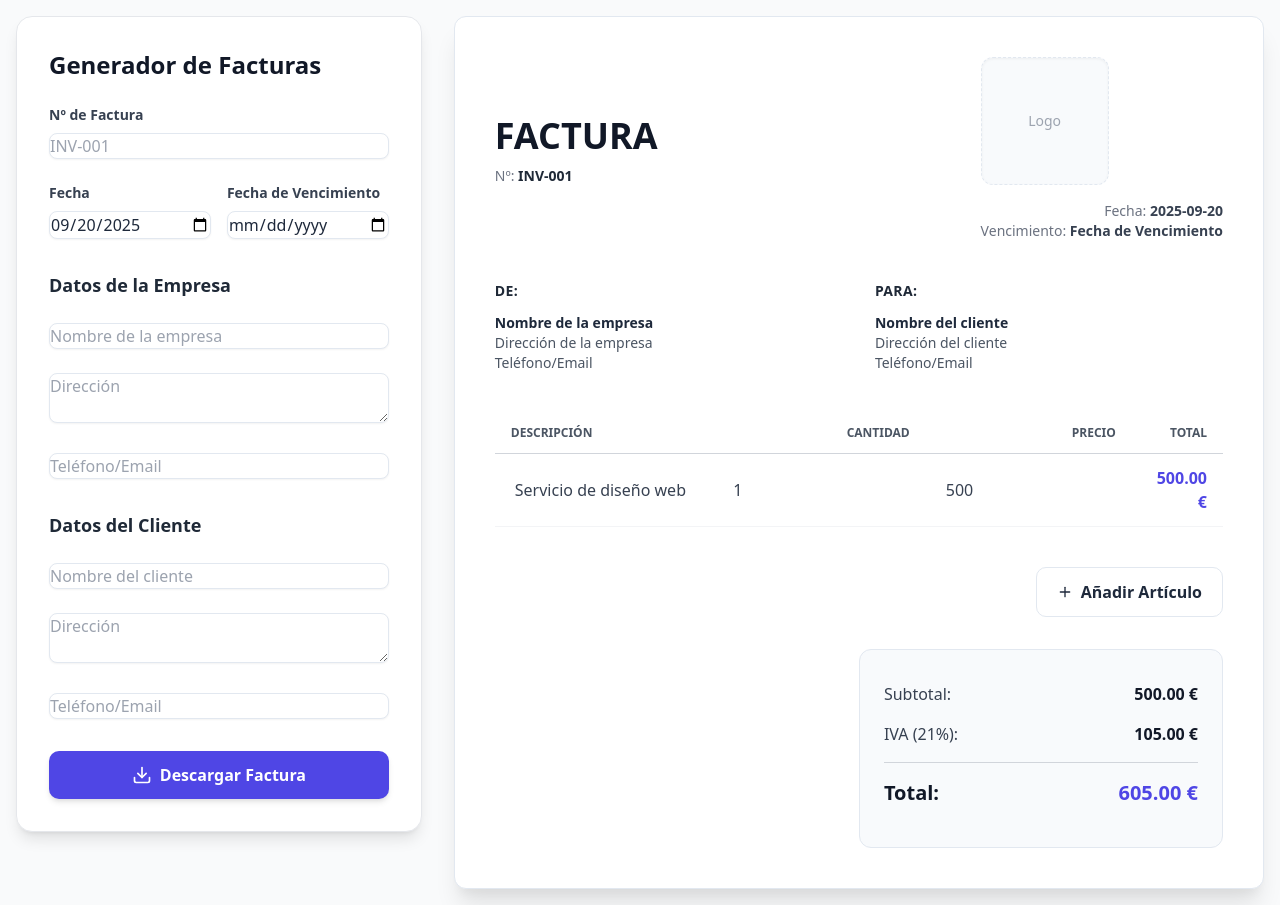
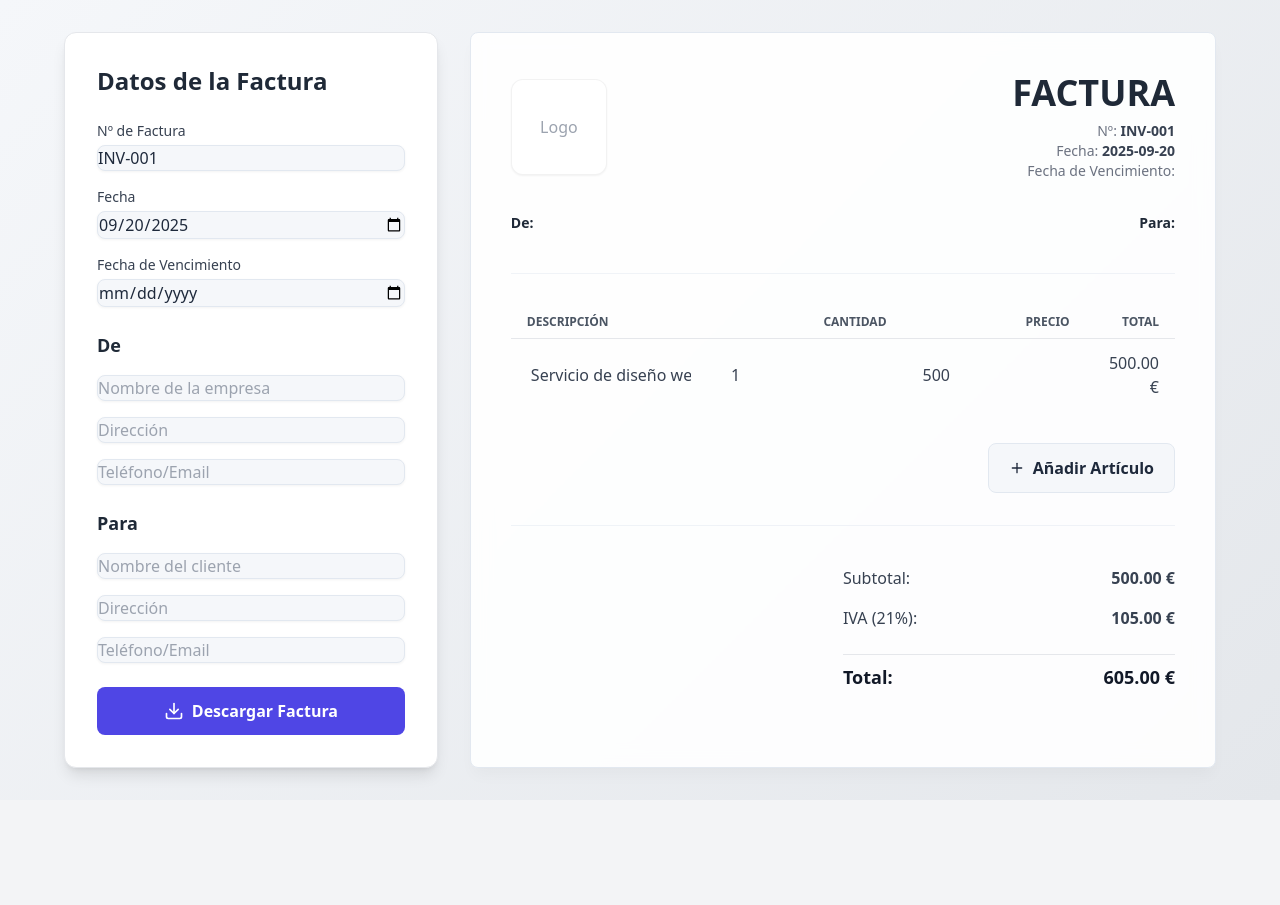
Before and after one commit to diegonoia8-sketch/Facturacion, a plain HTML site: page index.html in a window 1280 px wide. After the commit the page ends 800 px from the top, so only its background shows below. Drawn offline with nearby package versions, Linux system fonts and the light colour scheme.

Commit message:
Update index.html

```diff
--- a/index.html
+++ b/index.html
@@ -8,93 +8,122 @@
     <script src="https://cdnjs.cloudflare.com/ajax/libs/jspdf/2.5.1/jspdf.umd.min.js"></script>
     <script src="https://cdnjs.cloudflare.com/ajax/libs/html2canvas/1.4.1/html2canvas.min.js"></script>
     <script src="https://unpkg.com/feather-icons"></script>
-    <link href="https://fonts.googleapis.com/css2?family=Plus+Jakarta+Sans:wght@400;500;600;700;800&display=swap" rel="stylesheet">
+    <link href="https://fonts.googleapis.com/css2?family=Inter:wght@400;500;600;700&display=swap" rel="stylesheet">
     <style>
         :root {
-            --bg-color: #F8FAFC; /* Slate-50 */
+            --bg-color: #f5f7fa;
             --sidebar-color: #ffffff;
-            --text-color: #1E293B; /* Slate-800 */
-            --text-muted: #64748B; /* Slate-500 */
-            --primary: #4F46E5; /* Indigo-600 */
-            --primary-hover: #4338CA; /* Indigo-700 */
-            --border-color: #E2E8F0; /* Slate-200 */
-            --radius: 12px;
-            --shadow: 0 4px 6px -1px rgba(0,0,0,0.1), 0 2px 4px -1px rgba(0,0,0,0.06);
+            --text-color: #1e293b;
+            --text-muted: #64748b;
+            --primary: #4f46e5;
+            --primary-hover: #4338ca;
+            --border-color: #e2e8f0;
+            --radius: 8px;
+            --shadow: 0 1px 3px rgba(0, 0, 0, 0.05);
         }
+
         body {
-            background-color: var(--bg-color);
+            background: linear-gradient(135deg, #f5f7fa 0%, #e4e7eb 100%);
+            min-height: 100vh;
+        }
+
+        body {
+            background: linear-gradient(135deg, #f5f7fa 0%, #e4e7eb 100%);
             color: var(--text-color);
-            font-family: 'Plus Jakarta Sans', sans-serif;
+            font-family: 'Inter', -apple-system, BlinkMacSystemFont, 'Segoe UI', Roboto, Oxygen, Ubuntu, Cantarell, sans-serif;
             line-height: 1.5;
+            min-height: 100vh;
         }
+
         .invoice-paper {
             background-color: white;
+            border: 1px solid var(--border-color);
             border-radius: var(--radius);
-            box-shadow: 0 20px 25px -5px rgba(0, 0, 0, 0.1), 0 10px 10px -5px rgba(0, 0, 0, 0.04);
-            border: 1px solid var(--border-color);
+            box-shadow: 0 10px 15px -3px rgba(0, 0, 0, 0.03), 0 4px 6px -2px rgba(0, 0, 0, 0.01);
+            transition: all 0.2s ease;
+            backdrop-filter: blur(10px);
+            background-color: rgba(255, 255, 255, 0.9);
         }
+
+        .invoice-paper:hover {
+            box-shadow: 0 20px 25px -5px rgba(0, 0, 0, 0.05), 0 10px 10px -5px rgba(0, 0, 0, 0.02);
+            transform: translateY(-2px);
+        }
+
         .logo-placeholder {
-            background-color: var(--bg-color);
+            background-color: var(--sidebar-color);
             display: flex;
             align-items: center;
             justify-content: center;
             border-radius: 12px;
-            box-shadow: inset 0 1px 3px rgba(0, 0, 0, 0.05);
-            border: 1px dashed var(--border-color);
+            box-shadow: 0 1px 2px rgba(0, 0, 0, 0.05);
+            border: 1px solid rgba(0, 0, 0, 0.05);
         }
+
         .divider {
-            border-top: 2px solid var(--border-color);
+            border-top: 1px solid var(--border-color);
+            opacity: 0.5;
         }
+
         .total-box {
-            background-color: var(--bg-color);
+            background-color: var(--sidebar-color);
             border-radius: var(--radius);
             padding: 1.5rem;
+            box-shadow: 0 1px 2px rgba(0, 0, 0, 0.05);
+            border: 1px solid rgba(0, 0, 0, 0.05);
+            backdrop-filter: blur(10px);
+            background-color: rgba(255, 255, 255, 0.95);
+        }
+
+        input, select {
+            background-color: var(--bg-color);
             border: 1px solid var(--border-color);
-        }
-        input, select, textarea {
-            background-color: white;
-            border: 1px solid var(--border-color);
-            border-radius: 8px;
+            border-radius: var(--radius);
             padding: 0.75rem;
             font-size: 0.95rem;
             transition: all 0.2s;
             width: 100%;
-            box-shadow: 0 1px 2px rgba(0, 0, 0, 0.05);
+            box-shadow: var(--shadow);
         }
-        input:focus, select:focus, textarea:focus {
+
+        input:focus, select:focus {
             outline: none;
             border-color: var(--primary);
-            box-shadow: 0 0 0 3px rgba(79, 70, 229, 0.2);
+            box-shadow: 0 0 0 3px var(--primary-hover);
         }
+
         .btn {
             display: inline-flex;
             align-items: center;
             justify-content: center;
             padding: 0.75rem 1.25rem;
-            border-radius: 10px;
+            border-radius: var(--radius);
             font-weight: 600;
             transition: all 0.2s ease;
             cursor: pointer;
         }
+
         .btn-primary {
             background-color: var(--primary);
             color: white;
-            box-shadow: var(--shadow);
         }
+
         .btn-primary:hover {
             background-color: var(--primary-hover);
             transform: translateY(-1px);
-            box-shadow: 0 10px 15px -3px rgba(79, 70, 229, 0.2), 0 4px 6px -2px rgba(79, 70, 229, 0.1);
         }
+
         .btn-secondary {
-            background-color: white;
+            background-color: var(--bg-color);
             color: var(--text-color);
             border: 1px solid var(--border-color);
         }
+
         .btn-secondary:hover {
-            background-color: #F1F5F9; /* Slate-100 */
+            background-color: #e9ecef;
             transform: translateY(-1px);
         }
+
         .table-input {
             width: 100%;
             background-color: transparent;
@@ -102,50 +131,52 @@
             padding: 0.5rem 0.25rem;
             box-shadow: none;
         }
+
         .table-input:focus {
             border-color: transparent;
             box-shadow: none;
         }
-        .table-cell-amount {
-            font-weight: 600;
-            color: var(--primary);
+
+        .flex-row {
+            display: flex;
+            align-items: center;
+            gap: 1rem;
         }
+
     </style>
 </head>
-<body class="bg-gray-50 font-sans leading-normal tracking-normal">
+<body class="bg-gray-100 font-sans leading-normal tracking-normal">
     <div class="min-h-screen flex items-center justify-center p-4">
-        <div class="flex flex-col lg:flex-row w-full max-w-7xl space-y-8 lg:space-y-0 lg:space-x-8">
-            <div class="lg:w-1/3 w-full bg-white p-6 md:p-8 rounded-2xl shadow-lg border border-gray-200 sticky top-4 self-start">
-                <h2 class="text-2xl font-extrabold text-gray-900 mb-6">Generador de Facturas</h2>
+        <div class="flex flex-col md:flex-row w-full max-w-6xl space-y-8 md:space-y-0 md:space-x-8">
+            <div class="md:w-1/3 w-full bg-white p-6 md:p-8 rounded-xl shadow-lg border border-gray-200">
+                <h2 class="text-2xl font-bold text-gray-800 mb-6">Datos de la Factura</h2>
 
-                <div class="space-y-6 mb-8">
+                <div class="space-y-4 mb-6">
                     <div>
-                        <label for="invoiceNumber" class="block text-sm font-semibold text-gray-700 mb-2">Nº de Factura</label>
-                        <input type="text" id="invoiceNumber" placeholder="INV-001" class="form-input">
+                        <label for="invoiceNumber" class="block text-sm font-medium text-gray-700 mb-1">Nº de Factura</label>
+                        <input type="text" id="invoiceNumber" class="form-input" value="INV-001">
                     </div>
-                    <div class="grid grid-cols-2 gap-4">
-                        <div>
-                            <label for="fecha" class="block text-sm font-semibold text-gray-700 mb-2">Fecha</label>
-                            <input type="date" id="fecha" class="form-input">
-                        </div>
-                        <div>
-                            <label for="dueDate" class="block text-sm font-semibold text-gray-700 mb-2">Fecha de Vencimiento</label>
-                            <input type="date" id="dueDate" class="form-input">
-                        </div>
+                    <div>
+                        <label for="fecha" class="block text-sm font-medium text-gray-700 mb-1">Fecha</label>
+                        <input type="date" id="fecha" class="form-input">
+                    </div>
+                    <div>
+                        <label for="dueDate" class="block text-sm font-medium text-gray-700 mb-1">Fecha de Vencimiento</label>
+                        <input type="date" id="dueDate" class="form-input">
                     </div>
                 </div>
 
-                <div class="space-y-6 mb-8">
-                    <h3 class="text-lg font-bold text-gray-800">Datos de la Empresa</h3>
+                <div class="space-y-4 mb-6">
+                    <h3 class="text-lg font-semibold text-gray-800">De</h3>
                     <input type="text" id="fromName" class="form-input" placeholder="Nombre de la empresa">
-                    <textarea id="fromAddress" class="form-input" rows="2" placeholder="Dirección"></textarea>
+                    <input type="text" id="fromAddress" class="form-input" placeholder="Dirección">
                     <input type="text" id="fromPhone" class="form-input" placeholder="Teléfono/Email">
                 </div>
 
-                <div class="space-y-6 mb-8">
-                    <h3 class="text-lg font-bold text-gray-800">Datos del Cliente</h3>
+                <div class="space-y-4 mb-6">
+                    <h3 class="text-lg font-semibold text-gray-800">Para</h3>
                     <input type="text" id="toName" class="form-input" placeholder="Nombre del cliente">
-                    <textarea id="toAddress" class="form-input" rows="2" placeholder="Dirección"></textarea>
+                    <input type="text" id="toAddress" class="form-input" placeholder="Dirección">
                     <input type="text" id="toPhone" class="form-input" placeholder="Teléfono/Email">
                 </div>
 
@@ -155,51 +186,51 @@
                 </button>
             </div>
 
-            <div id="invoice" class="lg:w-2/3 w-full invoice-paper p-6 md:p-10">
-                <div class="flex flex-col sm:flex-row justify-between items-start sm:items-center mb-10">
-                    <div class="mb-4 sm:mb-0">
-                        <h1 class="text-4xl font-extrabold text-gray-900 leading-tight">FACTURA</h1>
-                        <p class="text-sm text-gray-500 mt-2">Nº: <span id="displayInvoiceNumber" class="font-bold text-gray-800">INV-001</span></p>
+            <div id="invoice" class="md:w-2/3 w-full invoice-paper p-6 md:p-10">
+                <div class="flex flex-col sm:flex-row justify-between items-start sm:items-center mb-8">
+                    <div class="logo-placeholder w-24 h-24 mb-4 sm:mb-0">
+                        <span class="text-gray-400">Logo</span>
                     </div>
-                    <div class="text-left sm:text-right">
-                        <div class="logo-placeholder w-24 h-24 sm:w-32 sm:h-32 mb-4">
-                            <span class="text-gray-400 text-sm">Logo</span>
-                        </div>
+                    <div class="text-right">
+                        <h1 class="text-4xl font-bold text-gray-800">FACTURA</h1>
+                        <p class="text-sm text-gray-500 mt-2">Nº: <span id="displayInvoiceNumber" class="font-semibold text-gray-700">INV-001</span></p>
                         <p class="text-sm text-gray-500">Fecha: <span id="displayFecha" class="font-semibold text-gray-700">2024-05-20</span></p>
-                        <p class="text-sm text-gray-500">Vencimiento: <span id="displayDueDate" class="font-semibold text-gray-700">2024-06-20</span></p>
+                        <p class="text-sm text-gray-500">Fecha de Vencimiento: <span id="displayDueDate" class="font-semibold text-gray-700">2024-06-20</span></p>
                     </div>
                 </div>
 
-                <div class="grid sm:grid-cols-2 gap-8 mb-10 text-sm">
+                <div class="flex flex-col sm:flex-row justify-between mb-8 text-sm">
                     <div>
-                        <h3 class="font-bold text-gray-800 mb-3 uppercase tracking-wide">De:</h3>
-                        <p id="displayFromName" class="font-semibold">Nombre de la empresa</p>
-                        <p id="displayFromAddress" class="text-gray-600">Dirección de la empresa</p>
-                        <p id="displayFromPhone" class="text-gray-600">Teléfono/Email</p>
+                        <h3 class="font-semibold text-gray-800 mb-2">De:</h3>
+                        <p id="displayFromName">Nombre de la empresa</p>
+                        <p id="displayFromAddress">Dirección de la empresa</p>
+                        <p id="displayFromPhone">Teléfono/Email</p>
                     </div>
-                    <div>
-                        <h3 class="font-bold text-gray-800 mb-3 uppercase tracking-wide">Para:</h3>
-                        <p id="displayToName" class="font-semibold">Nombre del cliente</p>
-                        <p id="displayToAddress" class="text-gray-600">Dirección del cliente</p>
-                        <p id="displayToPhone" class="text-gray-600">Teléfono/Email</p>
+                    <div class="mt-6 sm:mt-0 text-left sm:text-right">
+                        <h3 class="font-semibold text-gray-800 mb-2">Para:</h3>
+                        <p id="displayToName">Nombre del cliente</p>
+                        <p id="displayToAddress">Dirección del cliente</p>
+                        <p id="displayToPhone">Teléfono/Email</p>
                     </div>
                 </div>
 
-                <table class="w-full text-left border-collapse table-auto mb-10">
+                <div class="divider mb-8"></div>
+
+                <table class="w-full text-left border-collapse table-auto mb-8">
                     <thead>
-                        <tr class="text-gray-600 uppercase text-xs border-b border-gray-300">
-                            <th class="py-3 px-4 font-bold">Descripción</th>
-                            <th class="py-3 px-4 font-bold text-right">Cantidad</th>
-                            <th class="py-3 px-4 font-bold text-right">Precio</th>
-                            <th class="py-3 px-4 font-bold text-right">Total</th>
+                        <tr class="text-gray-600 uppercase text-xs">
+                            <th class="py-2 px-4 font-semibold">Descripción</th>
+                            <th class="py-2 px-4 font-semibold text-right">Cantidad</th>
+                            <th class="py-2 px-4 font-semibold text-right">Precio</th>
+                            <th class="py-2 px-4 font-semibold text-right">Total</th>
                         </tr>
                     </thead>
                     <tbody id="invoiceItems">
-                        <tr class="border-b border-gray-100 bg-white">
+                        <tr class="border-t border-gray-200">
                             <td class="py-3 px-4 text-gray-700"><input type="text" class="table-input" value="Servicio de diseño web"></td>
                             <td class="py-3 px-4 text-right text-gray-700"><input type="number" class="table-input item-qty" value="1"></td>
                             <td class="py-3 px-4 text-right text-gray-700"><input type="number" class="table-input item-price" value="500"></td>
-                            <td class="py-3 px-4 text-right font-bold total-item table-cell-amount">500.00 €</td>
+                            <td class="py-3 px-4 text-right text-gray-700 font-medium total-item">500.00 €</td>
                         </tr>
                     </tbody>
                 </table>
@@ -211,19 +242,22 @@
                     </button>
                 </div>
 
+
+                <div class="divider mb-8"></div>
+
                 <div class="flex justify-end">
-                    <div class="w-full sm:w-1/2 total-box">
+                    <div class="w-full sm:w-1/2">
                         <div class="flex justify-between py-2 text-gray-700">
                             <span>Subtotal:</span>
-                            <span id="subtotal" class="font-semibold text-gray-900">0.00 €</span>
+                            <span id="subtotal" class="font-semibold">0.00 €</span>
                         </div>
                         <div class="flex justify-between py-2 text-gray-700">
                             <span>IVA (21%):</span>
-                            <span id="tax" class="font-semibold text-gray-900">0.00 €</span>
+                            <span id="tax" class="font-semibold">0.00 €</span>
                         </div>
-                        <div class="flex justify-between py-4 mt-2 text-gray-900 border-t border-gray-300 font-extrabold">
-                            <span class="text-xl">Total:</span>
-                            <span id="total" class="text-xl text-indigo-600">0.00 €</span>
+                        <div class="flex justify-between py-2 mt-4 text-gray-900 border-t border-gray-200 font-bold">
+                            <span class="text-lg">Total:</span>
+                            <span id="total" class="text-lg">0.00 €</span>
                         </div>
                     </div>
                 </div>
@@ -231,6 +265,7 @@
         </div>
     </div>
     <script>
+        const invoiceForm = document.getElementById('invoiceForm');
         const invoiceItems = document.getElementById('invoiceItems');
         const subtotalEl = document.getElementById('subtotal');
         const taxEl = document.getElementById('tax');
@@ -240,35 +275,33 @@
 
         feather.replace();
 
+        // Set default date to today
         const today = new Date().toISOString().split('T')[0];
         document.getElementById('fecha').value = today;
 
         function updateDisplay() {
-            document.getElementById('displayInvoiceNumber').innerText = document.getElementById('invoiceNumber').value || 'INV-001';
-            document.getElementById('displayFecha').innerText = document.getElementById('fecha').value || 'Fecha';
-            document.getElementById('displayDueDate').innerText = document.getElementById('dueDate').value || 'Fecha de Vencimiento';
-            document.getElementById('displayFromName').innerText = document.getElementById('fromName').value || 'Nombre de la empresa';
-            document.getElementById('displayFromAddress').innerText = document.getElementById('fromAddress').value || 'Dirección de la empresa';
-            document.getElementById('displayFromPhone').innerText = document.getElementById('fromPhone').value || 'Teléfono/Email';
-            document.getElementById('displayToName').innerText = document.getElementById('toName').value || 'Nombre del cliente';
-            document.getElementById('displayToAddress').innerText = document.getElementById('toAddress').value || 'Dirección del cliente';
-            document.getElementById('displayToPhone').innerText = document.getElementById('toPhone').value || 'Teléfono/Email';
+            document.getElementById('displayInvoiceNumber').innerText = document.getElementById('invoiceNumber').value;
+            document.getElementById('displayFecha').innerText = document.getElementById('fecha').value;
+            document.getElementById('displayDueDate').innerText = document.getElementById('dueDate').value;
+            document.getElementById('displayFromName').innerText = document.getElementById('fromName').value;
+            document.getElementById('displayFromAddress').innerText = document.getElementById('fromAddress').value;
+            document.getElementById('displayFromPhone').innerText = document.getElementById('fromPhone').value;
+            document.getElementById('displayToName').innerText = document.getElementById('toName').value;
+            document.getElementById('displayToAddress').innerText = document.getElementById('toAddress').value;
+            document.getElementById('displayToPhone').innerText = document.getElementById('toPhone').value;
         }
 
         function calculateTotals() {
             let subtotal = 0;
             const items = invoiceItems.querySelectorAll('tr');
             items.forEach(item => {
-                const qtyInput = item.querySelector('.item-qty');
-                const priceInput = item.querySelector('.item-price');
-                const qty = parseFloat(qtyInput.value) || 0;
-                const price = parseFloat(priceInput.value) || 0;
+                const qty = item.querySelector('.item-qty').value;
+                const price = item.querySelector('.item-price').value;
                 const total = (qty * price).toFixed(2);
                 item.querySelector('.total-item').innerText = `${total} €`;
                 subtotal += parseFloat(total);
             });
-            const taxRate = 0.21;
-            const tax = (subtotal * taxRate).toFixed(2);
+            const tax = (subtotal * 0.21).toFixed(2); // 21% IVA
             const total = (subtotal + parseFloat(tax)).toFixed(2);
 
             subtotalEl.innerText = `${subtotal.toFixed(2)} €`;
@@ -293,12 +326,12 @@
 
         addItemBtn.addEventListener('click', () => {
             const newRow = document.createElement('tr');
-            newRow.classList.add('border-b', 'border-gray-100', 'bg-white');
+            newRow.classList.add('border-t', 'border-gray-200');
             newRow.innerHTML = `
                 <td class="py-3 px-4 text-gray-700"><input type="text" class="table-input" placeholder="Descripción"></td>
                 <td class="py-3 px-4 text-right text-gray-700"><input type="number" class="table-input item-qty" value="1"></td>
                 <td class="py-3 px-4 text-right text-gray-700"><input type="number" class="table-input item-price" value="0"></td>
-                <td class="py-3 px-4 text-right font-bold total-item table-cell-amount">0.00 €</td>
+                <td class="py-3 px-4 text-right text-gray-700 font-medium total-item">0.00 €</td>
                 <td class="py-3 px-4 text-right">
                     <button class="text-red-500 hover:text-red-700 remove-item-btn">
                         <i data-feather="trash-2" class="w-4 h-4"></i>
@@ -311,7 +344,8 @@
             calculateTotals();
         });
 
-        document.querySelectorAll('input, textarea').forEach(input => {
+        // Initial setup and event listeners
+        document.querySelectorAll('input').forEach(input => {
             input.addEventListener('input', () => {
                 updateDisplay();
                 calculateTotals();
```
